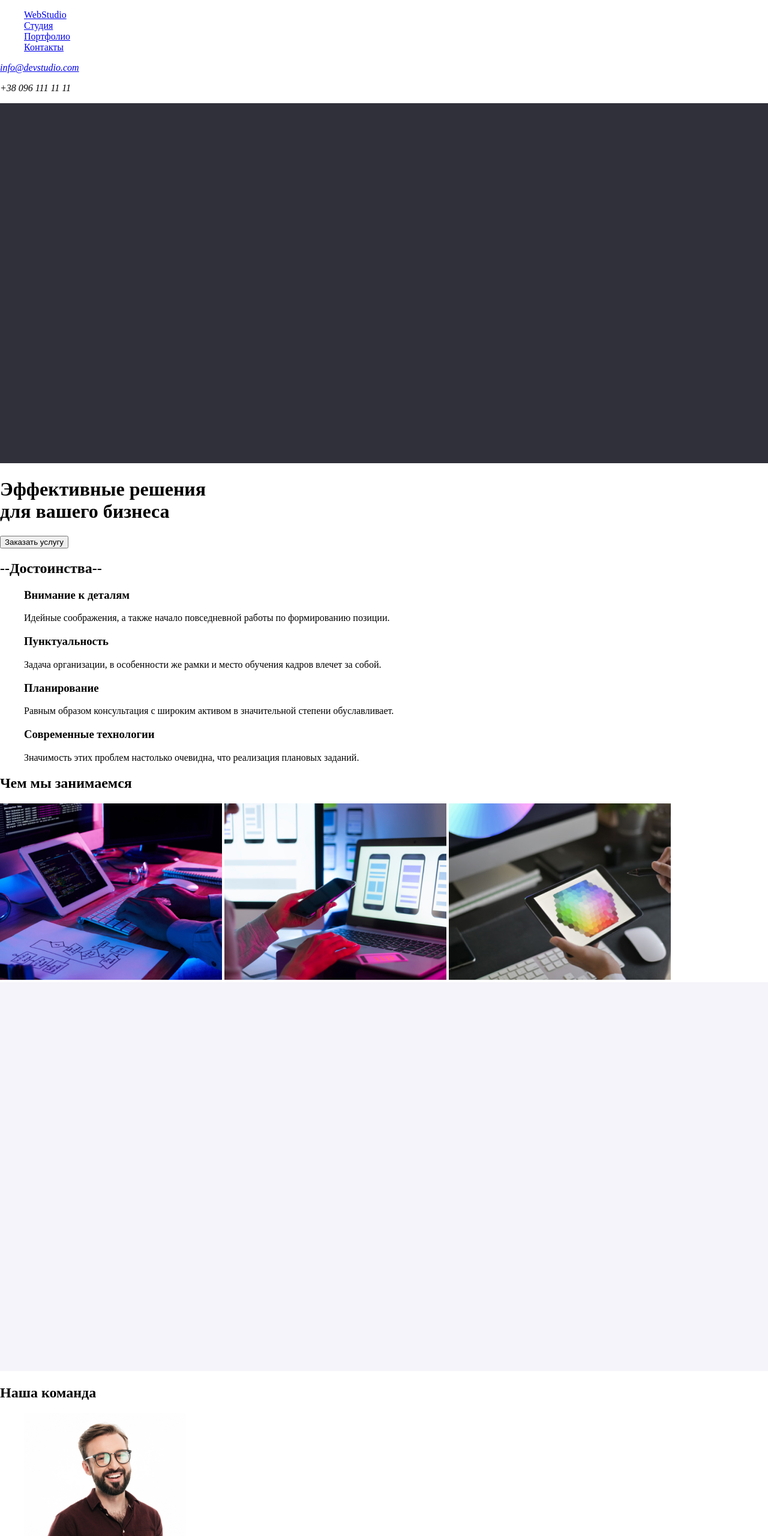
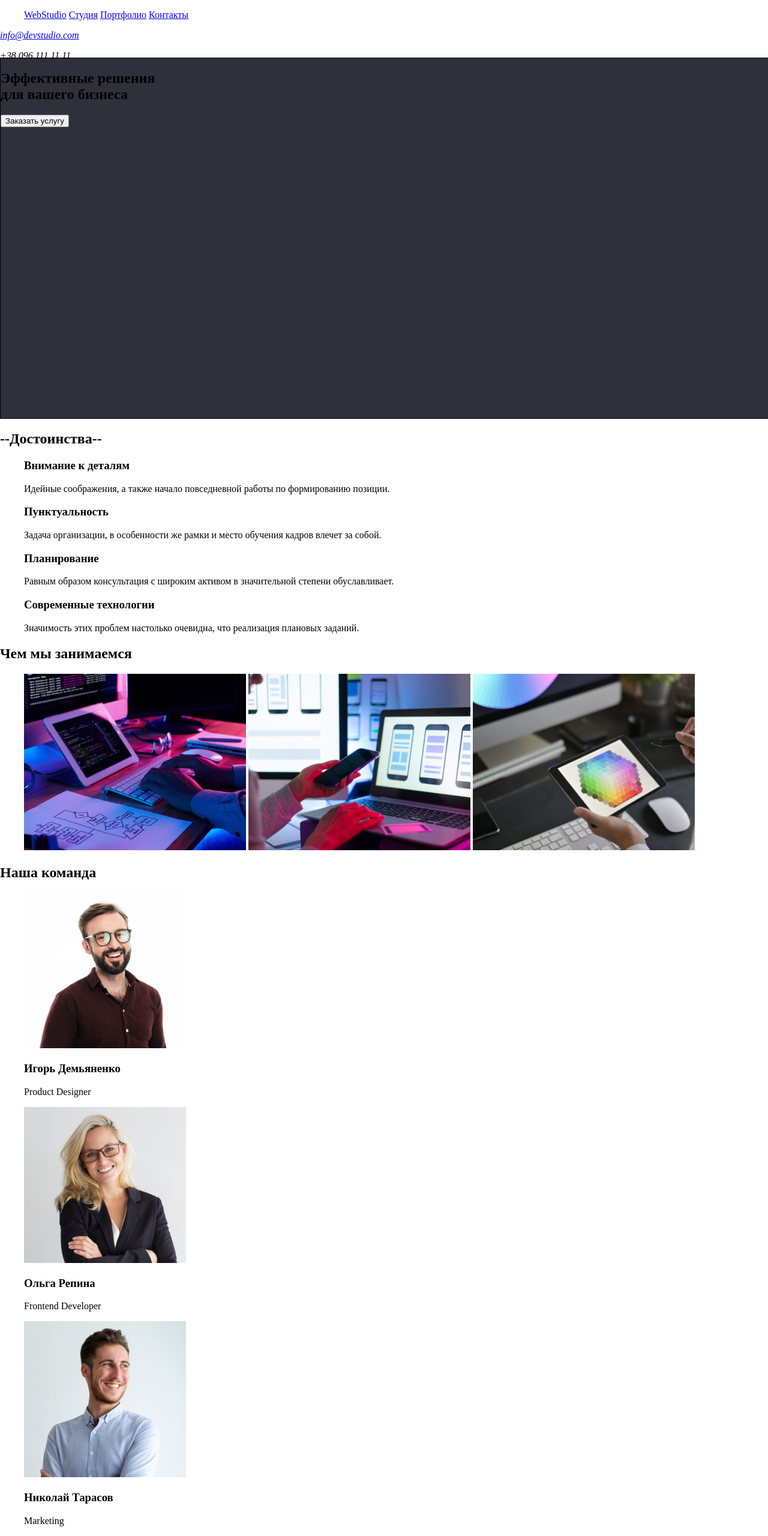
Before and after one commit to shuydo/goit-markup-hw-01, a plain HTML site: page index.html in a window 1280 px wide. Shown: the top 2560 px of the page at 60% size. Drawn offline with Linux system fonts and the light colour scheme.

Commit message:
исправляет замечания по ДР №1

```diff
--- a/index.html
+++ b/index.html
@@ -9,16 +9,53 @@
         margin: 0;
         padding: 0;      /* Обнуляем настройки браузера */
       }
+      ul.header li{
+        display: inline;
+      }
       li {
         list-style-type: none; /* Убираем маркеры */
+      }
+      .header-c{
+        height: 80px;
+        width: 1170px;              /*border: 1px solid black;*/
+      }
+      .hero{
+                                          width: 1600px;
+        height: 600px;
+        border: 1px solid black;
+        background: #2F303A;
+      }
+      /*.vertu{
+        height: 101px;
+        width: 1170px;
+        margin: 94px 215px 94px;
+        border: 1px solid black;
+      }
+      .direction{
+        height: 386px;
+        width: 1170px;
+        margin: 94px 215px 94px;
+        border: 1px solid black;*/
+      }
+      .team{
+        height: 648px;
+                                            width: 1600px;
+        background: #F5F4FA;
+        /*border: 1px solid black;*/
+      }
+      .footer{
+        height: 252px;
+                                            width: 1600px;
+        background: #2F303A;
+        /*border: 1px solid black;*/
       }
     </style>
   </head>
 
   <body>
-    <header>
+    <header class="header-c">
       <nav>
-        <ul>
+        <ul class="header">
           <li>
             <a lang="en" href="#">WebStudio</a>
           </li>
@@ -40,21 +77,16 @@
     </header>
     <!--heigh=80-->
     <main>
+      <section class=hero>
         <!--HERO 1600/600 #2F303A-->
-      <img
-        src="images/header-rectangle.svg"
-        alt="header-rectangle"
-        width="1600"
-        height="600"
-      />
-
         <h1>
           Эффективные решения<br/>для вашего бизнеса
         </h1>
         <!--butt-200/50-#2196F3-->
         <button type="button">Заказать услугу</button>
+      </section>
       <!--Достоинства-->
-      <section>
+      <section class="vertu">
         <h2>--Достоинства--</h2>
         <ul>
           <li>
@@ -87,54 +119,52 @@
           </li>
         </ul>
       </section>
+
       <!--Направления деятельности-->
-      <section>
+
+      <section class='direction'>
         <h2>Чем мы занимаемся</h2>
-        <!--<ul>
-          <li></li>
-          <li></li>
-          <li></li>
-        </ul>-->
-        <div>
+        <ul>
+          <li>
             <img
               src="images/box-1.jpg"
               alt="Программист за работой"
               width="370"
               height="294"
             />
+          <!--  </li>
+          <li>-->
             <img
               src="images/box-2.jpg"
               alt="Дизайнер за работой"
               width="370"
               height="294"
             />
+        <!--  </li>
+          <li>-->
             <img
               src="images/box-3.jpg"
               alt="Дизайнер выбирает колор"
               width="370"
               height="294"
             />
-        </div>
+          </li>
+        </ul>
       </section>
+
       <!--Галерея команды-->
+
       <section>
-        <img
-          src="images/team-section-rec.svg"
-          alt="header-rectangle"
-          width="1600"
-          height="648"
-        />
-
         <h2>Наша команда</h2>
         <ul>
           <li>
             <img src="images/img-1.jpg" alt="Игорь" width="270" height="260" />
-            <p>Игорь Демьяненко</p>
+            <h3>Игорь Демьяненко</h3>
             <p>Product Designer</p>
           </li>
           <li>
             <img src="images/img-2.jpg" alt="Ольга" width="270" height="260" />
-            <p>Ольга Репина</p>
+            <h3>Ольга Репина</h3>
             <p>Frontend Developer</p>
           </li>
           <li>
@@ -144,30 +174,25 @@
               width="270"
               height="260"
             />
-            <p>Николай Тарасов</p>
+            <h3>Николай Тарасов</h3>
             <p>Marketing</p>
           </li>
           <li>
             <img src="images/img-4.jpg" alt="Михаил" width="270" height="260" />
-            <p>Михаил Ермаков</p>
+            <h3>Михаил Ермаков</h3>
             <p>UI Designer</p>
           </li>
         </ul>
       </section>
     </main>
     <footer>
-      <img
-        src="images/footer-rectangle.svg"
-        alt="footer-rectangle"
-        width="1600"
-        height="252"
-      />
-      <p lang="en">WebStudio</p>
+      <a lang="en">WebStudio</a>
       <address>
         <p>г. Киев, пр-т Леси Украинки, 26</p>
         <p lang="en">info@example.com</p>
         <p>+38 099 111 11 11</p>
       </address>
     </footer>
+
   </body>
 </html>
```
Also changed, not shown: images/footer-rectangle.svg (deleted), images/header-rectangle.svg (deleted), images/team-section-rec.svg (deleted), 1 other file. Lines whose indentation alone changed are shown as unchanged.
